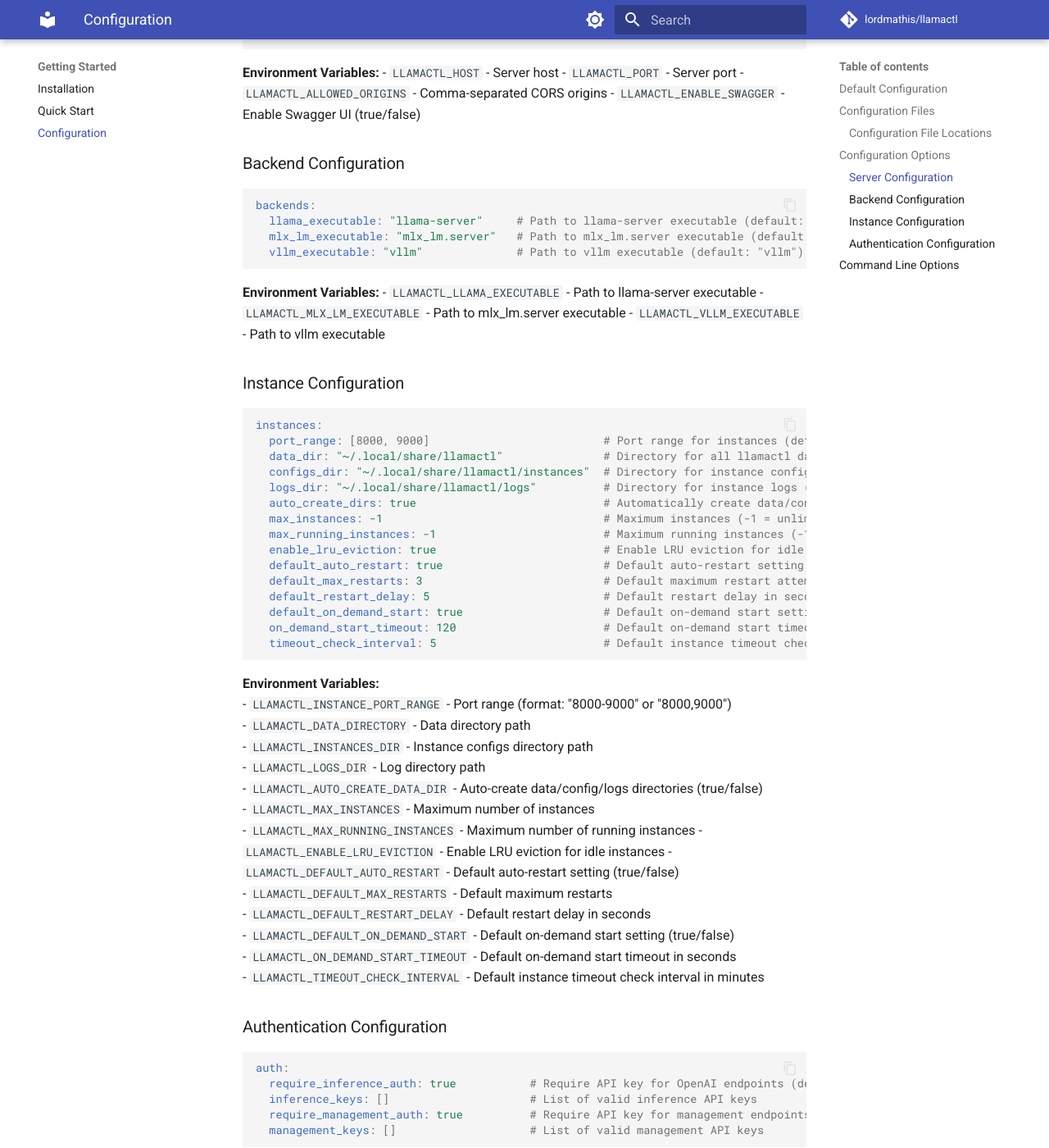
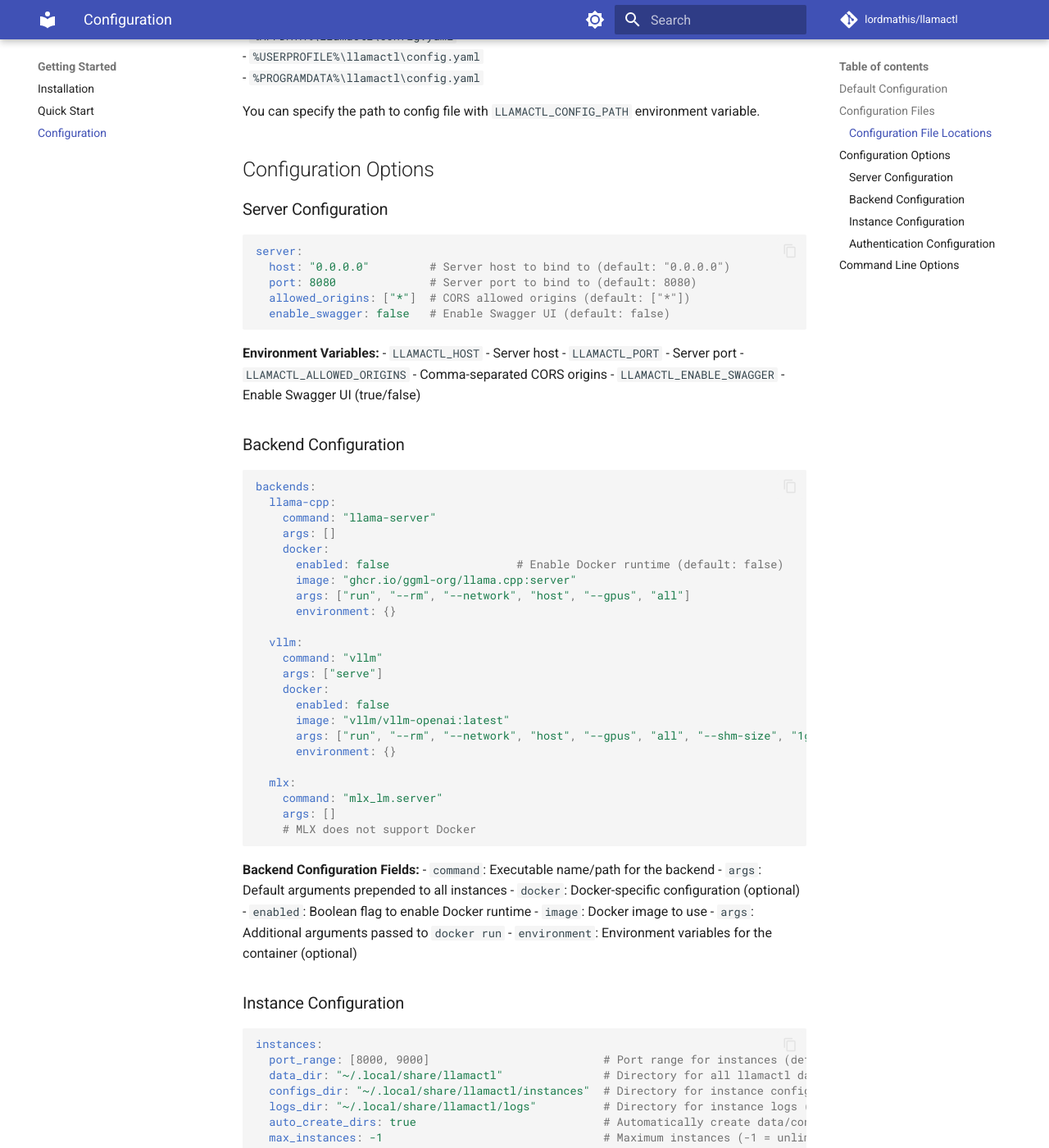
Before and after one commit to lordmathis/llamactl, an MkDocs documentation site: the page built from docs/getting-started/configuration.md, in a window 1280 px wide and 1400 px high, scrolled down 1943 px. Shown: the whole window at 82% size. Built offline with MkDocs 1.6.1 and Material for MkDocs 9.7.7, drawn with Linux system fonts in a browser that asks for light colours; comment, search, counter and statistics services are not loaded; the version menu is left out; some of the changed text lies outside the part shown.

Commit message:
Add Docker support documentation and configuration for backends

````diff
--- a/docs/getting-started/configuration.md
+++ b/docs/getting-started/configuration.md
@@ -20,9 +20,27 @@
   enable_swagger: false          # Enable Swagger UI for API docs
 
 backends:
-  llama_executable: llama-server # Path to llama-server executable
-  mlx_lm_executable: mlx_lm.server # Path to mlx_lm.server executable
-  vllm_executable: vllm # Path to vllm executable
+  llama-cpp:
+    command: "llama-server"
+    args: []
+    docker:
+      enabled: false
+      image: "ghcr.io/ggml-org/llama.cpp:server"
+      args: ["run", "--rm", "--network", "host", "--gpus", "all"]
+      environment: {}
+
+  vllm:
+    command: "vllm"
+    args: ["serve"]
+    docker:
+      enabled: false
+      image: "vllm/vllm-openai:latest"
+      args: ["run", "--rm", "--network", "host", "--gpus", "all", "--shm-size", "1g"]
+      environment: {}
+
+  mlx:
+    command: "mlx_lm.server"
+    args: []
 
 instances:
   port_range: [8000, 9000]       # Port range for instances
@@ -90,18 +108,40 @@
 - `LLAMACTL_ENABLE_SWAGGER` - Enable Swagger UI (true/false)
 
 ### Backend Configuration
-
 ```yaml
 backends:
-  llama_executable: "llama-server"     # Path to llama-server executable (default: "llama-server")
-  mlx_lm_executable: "mlx_lm.server"   # Path to mlx_lm.server executable (default: "mlx_lm.server")
-  vllm_executable: "vllm"              # Path to vllm executable (default: "vllm")
+  llama-cpp:
+    command: "llama-server"
+    args: []
+    docker:
+      enabled: false                   # Enable Docker runtime (default: false)
+      image: "ghcr.io/ggml-org/llama.cpp:server"
+      args: ["run", "--rm", "--network", "host", "--gpus", "all"]
+      environment: {}
+
+  vllm:
+    command: "vllm"
+    args: ["serve"]
+    docker:
+      enabled: false
+      image: "vllm/vllm-openai:latest"
+      args: ["run", "--rm", "--network", "host", "--gpus", "all", "--shm-size", "1g"]
+      environment: {}
+
+  mlx:
+    command: "mlx_lm.server"
+    args: []
+    # MLX does not support Docker
 ```
 
-**Environment Variables:**
-- `LLAMACTL_LLAMA_EXECUTABLE` - Path to llama-server executable
-- `LLAMACTL_MLX_LM_EXECUTABLE` - Path to mlx_lm.server executable
-- `LLAMACTL_VLLM_EXECUTABLE` - Path to vllm executable
+**Backend Configuration Fields:**
+- `command`: Executable name/path for the backend
+- `args`: Default arguments prepended to all instances
+- `docker`: Docker-specific configuration (optional)
+  - `enabled`: Boolean flag to enable Docker runtime
+  - `image`: Docker image to use
+  - `args`: Additional arguments passed to `docker run`
+  - `environment`: Environment variables for the container (optional)
 
 ### Instance Configuration
 
````
Also changed, not shown: README.md (+67 -4 lines), docs/getting-started/quick-start.md (+15 -0 lines).
